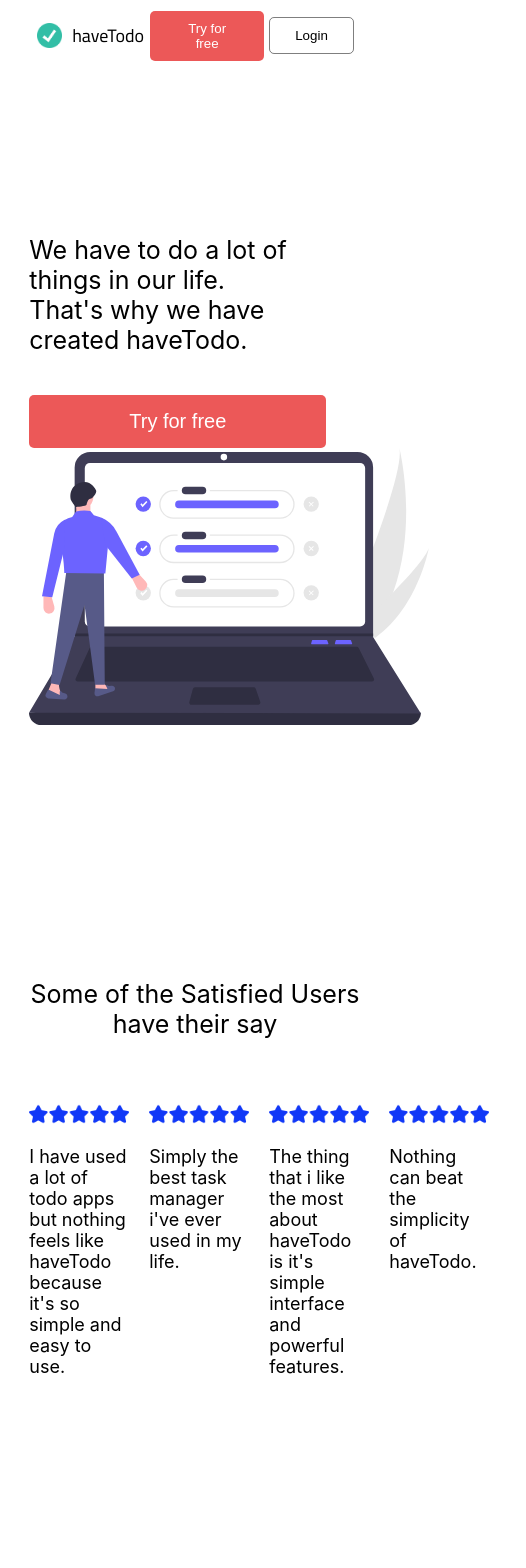
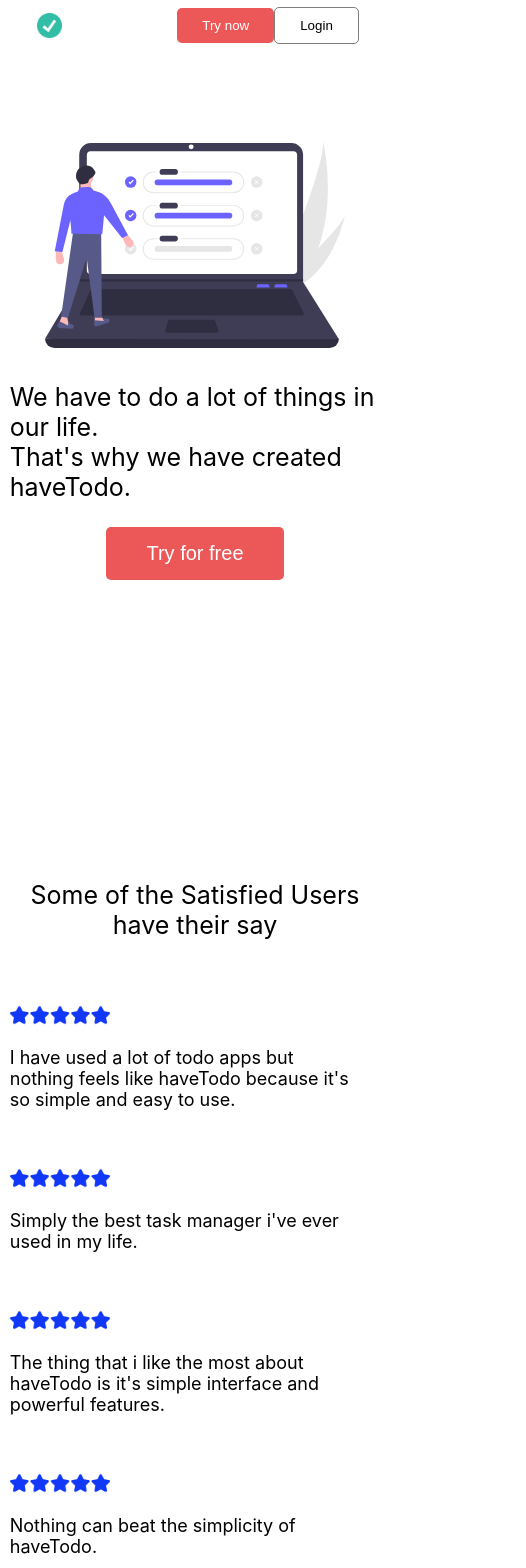
Before and after one commit to therealrinku/robonote, a React (Create React App) app: page / in a window 390 px wide. Shown: the top 1568 px of the page, 526 px wide, since content can reach past the window. Built offline with nearby package versions, Linux system fonts and the light colour scheme.

Commit message:
improved responsiveness

```diff
--- a/src/Components/Button/Button.jsx
+++ b/src/Components/Button/Button.jsx
@@ -4,7 +4,7 @@ import "./Button.scss";
 const Button = ({ className, name, onClick, hide }) => {
   return (
     <button
-      className={className}
+      className={`${className}  center_me`}
       onClick={onClick}
       style={hide ? { display: "none" } : null}
     >
--- a/src/Components/Button/Button.scss
+++ b/src/Components/Button/Button.scss
@@ -34,3 +34,20 @@
 .action_btn:hover {
   background: black;
 }
+
+@media (max-width: 400px) {
+  .action_btn {
+    padding: 15px 40px;
+  }
+}
+
+@media (max-width: 990px) {
+  .navbar_signup__btn {
+    margin-right: 5px;
+  }
+
+  .center_me {
+    width: inherit;
+    margin: auto;
+  }
+}
--- a/src/Functions/loginTheUser.ts
+++ b/src/Functions/loginTheUser.ts
@@ -4,7 +4,8 @@ const LoginTheUser = (email: string, password: string) => {
   return new Promise((resolve) => {
     firebaseAuth
       .signInWithEmailAndPassword(email, password)
-      .then(() => {
+      .then((res) => {
+        console.log(res.user);
         resolve("done");
       })
       .catch((err) => {
--- a/src/Views/landingPageNav.jsx
+++ b/src/Views/landingPageNav.jsx
@@ -11,7 +11,7 @@ const LandingPageNav = ({ history, mode }) => {
       <section className="logo_section">
         <button className="logo" onClick={() => history.push("/")}>
           <img src={LogoImage} alt="logo" />
-          <p>haveTodo</p>
+          <p className="hide_me_on_small_screen">haveTodo</p>
         </button>
       </section>
 
@@ -19,7 +19,7 @@ const LandingPageNav = ({ history, mode }) => {
         <Button
           onClick={() => history.push("/signup")}
           hide={mode === "signup"}
-          name="Try for free"
+          name="Try now"
           className="navbar_signup__btn"
         />
         <Button
--- a/src/sass/landingPage.scss
+++ b/src/sass/landingPage.scss
@@ -2,7 +2,7 @@
   display: flex;
   justify-content: space-between;
   align-items: flex-start;
-  flex-wrap: wrap;
+  flex-wrap: wrap-reverse;
   margin: auto;
   margin-top: 220px;
   width: 85%;
@@ -23,6 +23,24 @@
   .right img {
     width: 400px;
     margin-top: -50px;
+  }
+}
+
+@media (max-width: 990px) {
+  .landing_page_main_one {
+    margin-top: 120px;
+    justify-content: center;
+    align-items: center;
+    width: 95%;
+
+    .right img {
+      margin-top: 20px;
+      width: 300px;
+    }
+
+    .left p {
+      margin-top: 40px;
+    }
   }
 }
 
@@ -55,6 +73,21 @@
   }
 }
 
+@media (max-width: 990px) {
+  .landing_page_main_two {
+    width: 95%;
+
+    .reviews {
+      flex-direction: column;
+    }
+
+    .review {
+      width: 95%;
+      margin: auto;
+    }
+  }
+}
+
 .landing_page_main_three {
   display: flex;
   justify-content: center;
@@ -69,9 +102,25 @@
   }
 
   img {
-    width: 300px;
+    width: 290px;
     height: auto;
     margin-right: 100px;
+  }
+}
+
+@media (max-width: 990px) {
+  .landing_page_main_three {
+    flex-direction: column;
+
+    img {
+      margin: auto;
+    }
+
+    p {
+      width: 95%;
+      margin-left: auto;
+      margin-right: auto;
+    }
   }
 }
 
@@ -93,6 +142,6 @@
   }
 
   .feature_box p {
-    line-height: 10px;
+    margin-top: -10px;
   }
 }
--- a/src/sass/landingPageNav.scss
+++ b/src/sass/landingPageNav.scss
@@ -39,3 +39,13 @@
     align-items: center;
   }
 }
+
+@media (max-width: 400px) {
+  .landing_page_nav {
+    height: 50px;
+  }
+
+  .hide_me_on_small_screen {
+    display: none;
+  }
+}
--- a/src/sass/loginSignupPage.scss
+++ b/src/sass/loginSignupPage.scss
@@ -81,3 +81,15 @@
     }
   }
 }
+
+@media (max-width: 990px) {
+  .login_signup_page {
+    width: 80%;
+    margin-left: auto;
+    margin-right: auto;
+
+    form {
+      width: 100%;
+    }
+  }
+}
--- a/src/sass/todoApp.scss
+++ b/src/sass/todoApp.scss
@@ -64,3 +64,37 @@
   color: black;
   font-size: 40px;
 }
+
+@media (max-width: 990px) {
+  .todo_box {
+    width: 75%;
+  }
+}
+
+@media (max-width: 600px) {
+  .todo_box {
+    width: 100vw;
+
+    .todo__box {
+      border: none;
+    }
+  }
+
+  .todo_app {
+    width: 100%;
+
+    main {
+      width: 100%;
+
+      .arrow_left {
+        top: 90%;
+        left: 64%;
+      }
+
+      .arrow_right {
+        top: 90%;
+        right: 5%;
+      }
+    }
+  }
+}
```
